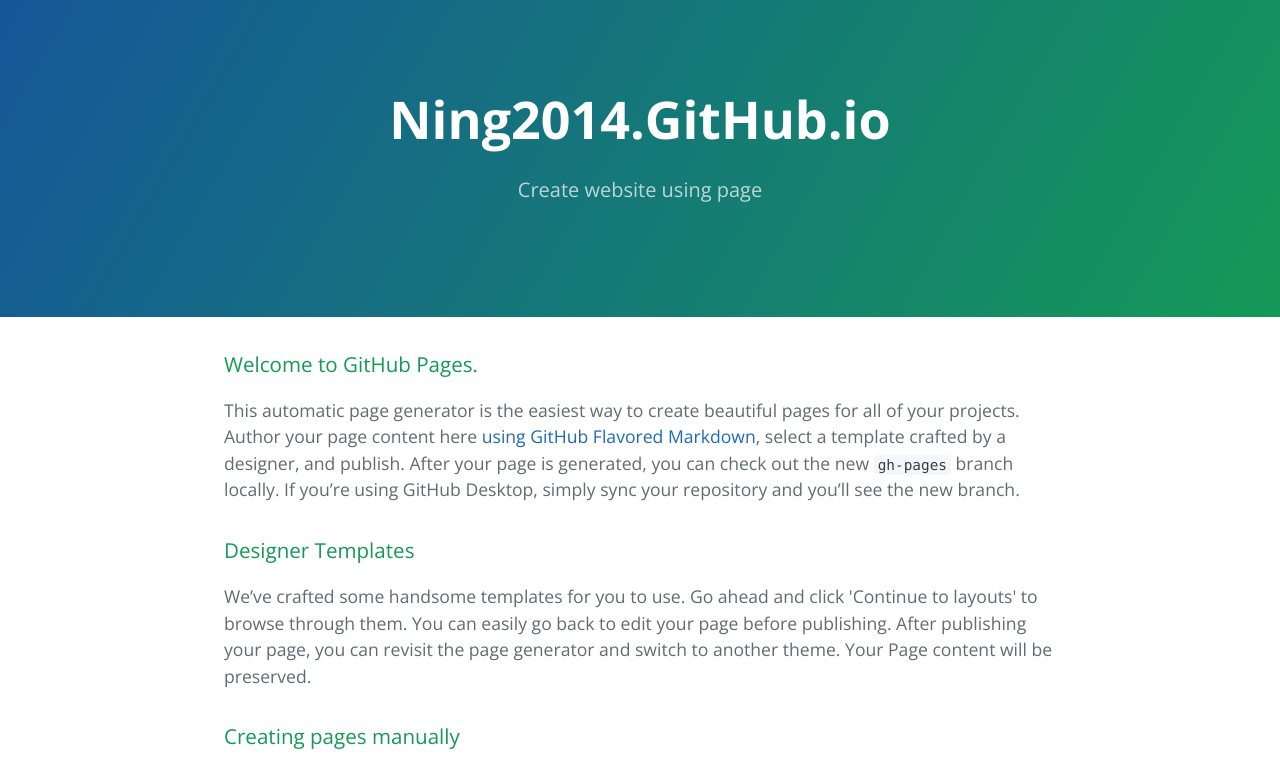
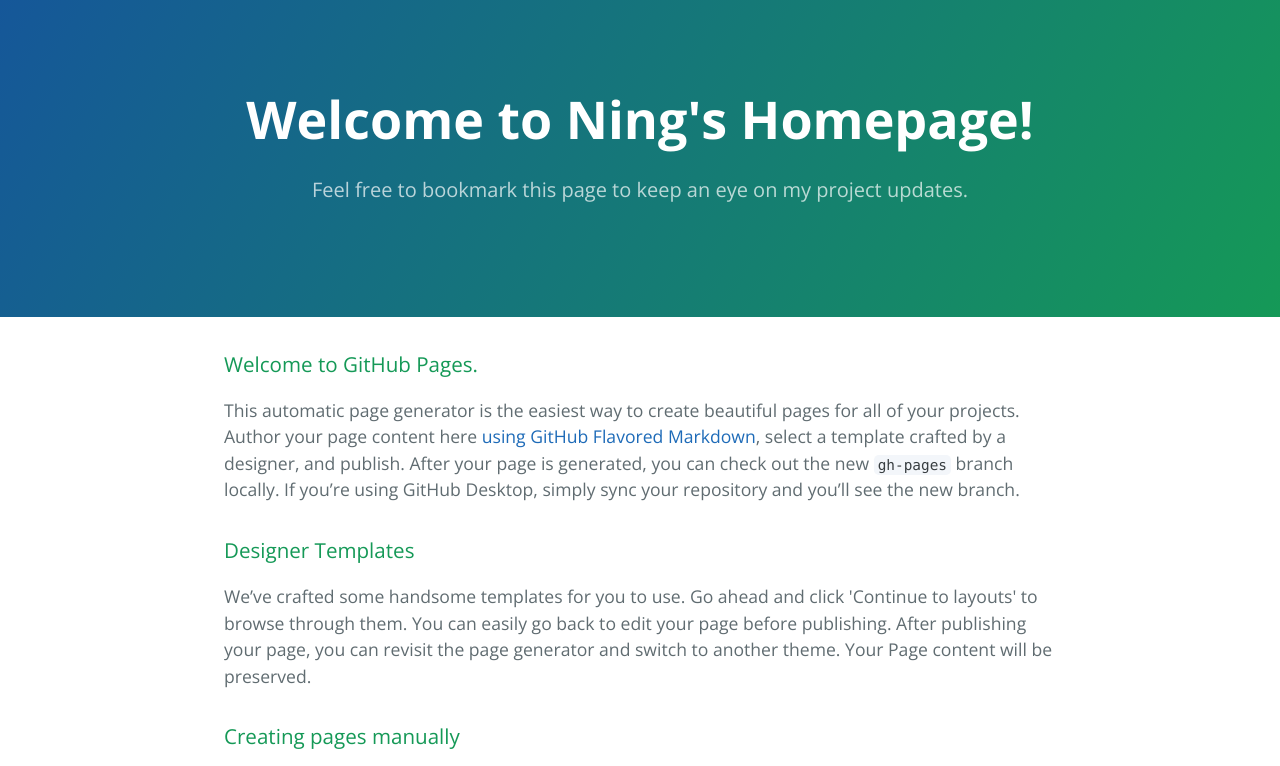
Before and after one commit to ning2014/ning2014.github.io, a plain HTML site: page index.html in a window 1280 px wide. Shown: the top 766 px of the page. Drawn offline with nearby package versions, Linux system fonts and the light colour scheme.

Commit message:
Added a friendlier title and tagline

```diff
--- a/index.html
+++ b/index.html
@@ -11,8 +11,8 @@
   </head>
   <body>
     <section class="page-header">
-      <h1 class="project-name">Ning2014.GitHub.io</h1>
-      <h2 class="project-tagline">Create website using page</h2>
+      <h1 class="project-name">Welcome to Ning's Homepage!</h1>
+      <h2 class="project-tagline">Feel free to bookmark this page to keep an eye on my project updates.</h2>
     </section>
 
     <section class="main-content">
```
